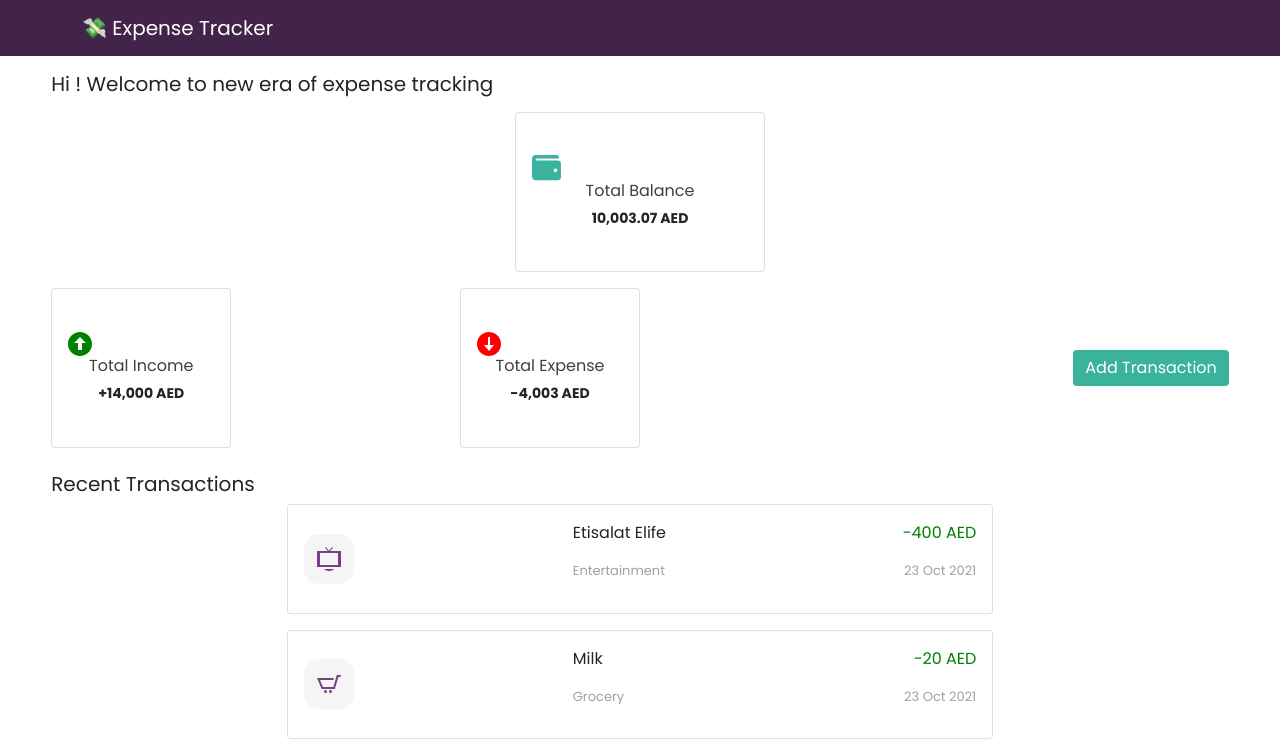
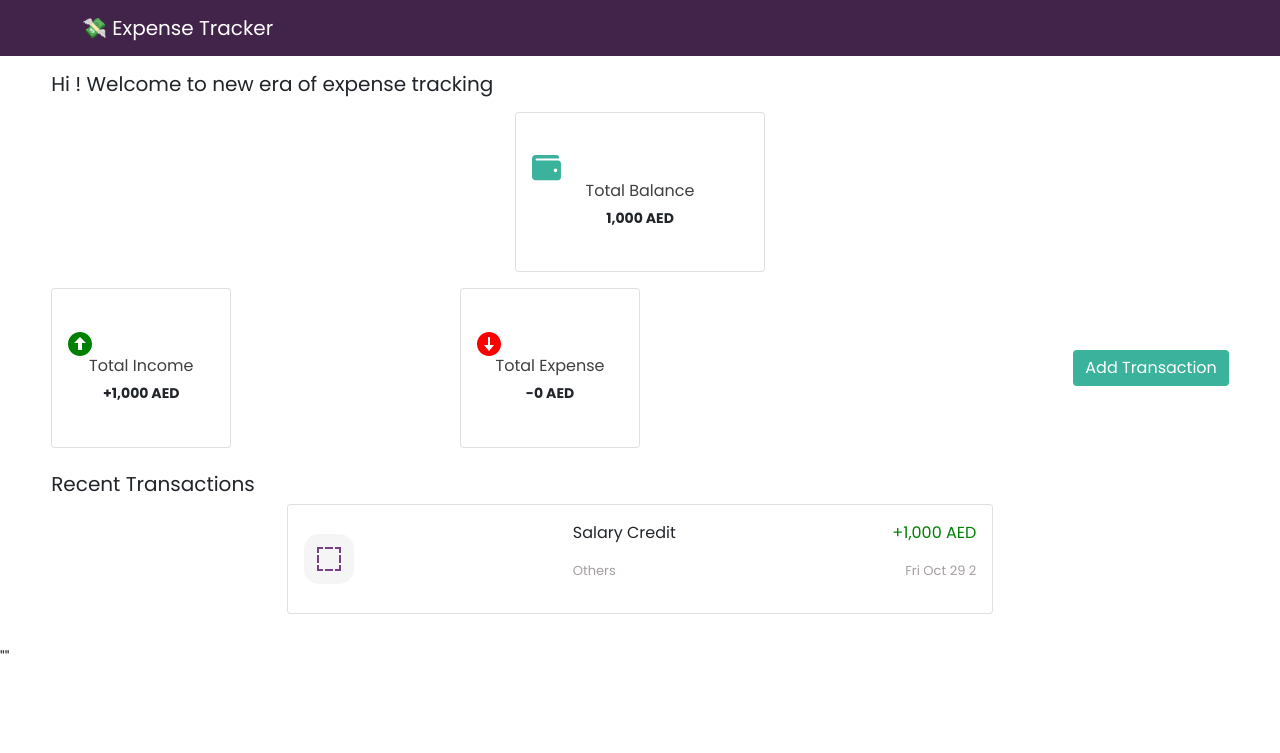
Before and after one commit to mohdsauood/expense-tracker, a React (Create React App) app: page / in a window 1280 px wide. Shown: the top 753 px of the page. Built offline with nearby package versions, Linux system fonts and the light colour scheme.

Commit message:
feat : add state management using react context api

```diff
--- a/src/components/addTransactionModal/addTransactionForm/AddTransactionForm.js
+++ b/src/components/addTransactionModal/addTransactionForm/AddTransactionForm.js
@@ -7,8 +7,9 @@ import Row from "react-bootstrap/Row";
 import Col from "react-bootstrap/Col";
 import Button from "react-bootstrap/Button";
 import { DatePickerField } from "../datepickerField/DatePickerField";
-
+import { useAccount } from "../../../context/accountContext";
 export const AddTransactionForm = ({ closeModal }) => {
+  const { state, dispatch } = useAccount();
   let schema = yup.object().shape({
     title: yup
       .string()
@@ -23,13 +24,23 @@ export const AddTransactionForm = ({ closeModal }) => {
       .moreThan(0, "number must be greater than 0"),
     createdOn: yup.date().required(),
   });
-
+  function addTransaction(values) {
+    dispatch({ type: "addTransaction", value: values });
+    const { type, amount } = values;
+    if (type === "income") {
+      dispatch({ type: "incrementIncome", value: amount });
+      dispatch({ type: "incrementBalance", value: amount });
+    } else {
+      dispatch({ type: "incrementExpense", value: amount });
+      dispatch({ type: "decrementBalance", value: amount });
+    }
+    console.log("logging state", state);
+  }
   return (
     <Formik
       validationSchema={schema}
       onSubmit={(values) => {
-        console.log(values);
-        console.log("onSubmit is running");
+        addTransaction(values);
         closeModal();
       }}
       initialValues={{
@@ -173,7 +184,6 @@ export const AddTransactionForm = ({ closeModal }) => {
               Add
             </Button>
           </Row>
-          {JSON.stringify(errors)}
         </Form>
       )}
     </Formik>
--- a/src/components/layout/Layout.js
+++ b/src/components/layout/Layout.js
@@ -1,13 +1,16 @@
 import React from "react";
+import { AccountProvider } from "../../context/accountContext";
 import { Header } from "../header/Header";
 import { Transactions } from "../transactions/index/Transactions";
 import { UserDetails } from "../userDetails/index/UserDetails";
 export const Layout = () => {
   return (
     <>
-      <Header />
-      <UserDetails />
-      <Transactions />
+      <AccountProvider>
+        <Header />
+        <UserDetails />
+        <Transactions />
+      </AccountProvider>
     </>
   );
 };
--- a/src/components/transactions/index/Transactions.js
+++ b/src/components/transactions/index/Transactions.js
@@ -1,36 +1,10 @@
 import { TransactionCard } from "../transactionCard/TransactionCard";
 import styles from "./styles.module.scss";
+import { useAccount } from "../../../context/accountContext";
 export const Transactions = () => {
-  const transactions = [
-    {
-      tag: "entertainment",
-      amount: 400,
-      date: "23 oct 2021",
-      title: "etisalat elife ",
-      type: "expense",
-    },
-    {
-      tag: "grocery",
-      amount: 20,
-      date: "23 oct 2021",
-      title: "milk",
-      type: "expense",
-    },
-    {
-      tag: "others",
-      amount: 230,
-      date: "23 oct 2021",
-      title: "freelancing",
-      type: "income",
-    },
-    {
-      tag: "transportation",
-      amount: 41,
-      date: "23 oct 2021",
-      title: "taxi fare ",
-      type: "expense",
-    },
-  ];
+  const { state } = useAccount();
+  const { transactions } = state;
+
   return (
     <>
       <div className={styles.transactionsWrapper}>
@@ -40,7 +14,7 @@ export const Transactions = () => {
             <TransactionCard
               tag={transaction.tag}
               amount={transaction.amount}
-              createdOn={transaction.date}
+              createdOn={transaction.createdOn}
               title={transaction.title}
               type={transaction.type}
               key={transaction.title}
--- a/src/components/transactions/transactionCard/TransactionCard.js
+++ b/src/components/transactions/transactionCard/TransactionCard.js
@@ -19,8 +19,8 @@ export const TransactionCard = ({ tag, amount, createdOn, title, type }) => {
               <p
                 className={
                   type === "income"
-                    ? `${styles.incomeText}`
-                    : `${styles.expenseText}`
+                    ? `${styles.expenseText}`
+                    : `${styles.incomeText}`
                 }
               >
                 {getAmountSign(type) + addCommasToNumber(amount) + " AED"}
@@ -31,7 +31,7 @@ export const TransactionCard = ({ tag, amount, createdOn, title, type }) => {
                 {tag}
               </p>
               <p className={`text-capitalize ${styles.transactionTag}`}>
-                {createdOn}
+                {String(createdOn).substring(0, 12)}
               </p>
             </div>
           </div>
--- a/src/components/userDetails/index/UserDetails.js
+++ b/src/components/userDetails/index/UserDetails.js
@@ -3,11 +3,10 @@ import styles from "./styles.module.scss";
 import Button from "react-bootstrap/Button";
 import { UserDetailCard } from "../userDetailCard/UserDetailCard";
 import { AddTransactionModal } from "../../addTransactionModal/index/AddTransactionModal";
+import { useAccount } from "../../../context/accountContext";
 export const UserDetails = () => {
-  const [userName, setUserName] = useState("sam");
-  const [totalBalance, setTotalBalance] = useState("10003.07");
-  const [totalIncome, setTotalIncome] = useState("14000");
-  const [totalExpense, setTotalExpense] = useState("4003");
+  const { state } = useAccount();
+  const { balance, income, expense } = state;
   const [modalShow, setModalShow] = React.useState(false);
   return (
     <>
@@ -17,7 +16,7 @@ export const UserDetails = () => {
           <div className={` w-100 mt-2`}>
             <UserDetailCard
               text="Total Balance"
-              amount={totalBalance}
+              amount={balance}
               center={true}
             />
           </div>
@@ -27,13 +26,13 @@ export const UserDetails = () => {
             <div className="d-flex justify-content-between w-50">
               <UserDetailCard
                 text="Total Income"
-                amount={totalIncome}
+                amount={income}
                 iconColor="green"
                 center={false}
               />
               <UserDetailCard
                 text="Total Expense"
-                amount={totalExpense}
+                amount={expense}
                 iconColor="red"
                 center={false}
               />
--- /dev/null
+++ b/src/context/accountContext.js
@@ -0,0 +1,58 @@
+import * as React from "react";
+
+const AccountContext = React.createContext();
+
+const initialState = {
+  balance: 1000,
+  income: 1000,
+  expense: 0,
+  transactions: [
+    {
+      title: "salary credit",
+      type: "income",
+      tag: "others",
+      amount: 1000,
+      createdOn: "Fri Oct 29 2021 00:00:00 GMT+0400 ",
+    },
+  ],
+};
+function AccountReducer(state, action) {
+  switch (action.type) {
+    case "incrementIncome": {
+      return { ...state, income: state.income + action.value };
+    }
+    case "incrementBalance": {
+      return { ...state, balance: state.balance + action.value };
+    }
+    case "incrementExpense": {
+      return { ...state, expense: state.expense + action.value };
+    }
+    case "decrementBalance": {
+      return { ...state, balance: state.balance - action.value };
+    }
+    case "addTransaction": {
+      return { ...state, transactions: [...state.transactions, action.value] };
+    }
+    default: {
+      throw new Error(`Unhandled action type: ${action.type}`);
+    }
+  }
+}
+function AccountProvider({ children }) {
+  const [state, dispatch] = React.useReducer(AccountReducer, {
+    ...initialState,
+  });
+  const value = { state, dispatch };
+  return (
+    <AccountContext.Provider value={value}>{children}</AccountContext.Provider>
+  );
+}
+function useAccount() {
+  const context = React.useContext(AccountContext);
+  if (context === undefined) {
+    throw new Error("useAccount must be used within a AccountProvider");
+  }
+  return context;
+}
+
+export { AccountProvider, useAccount };
```
